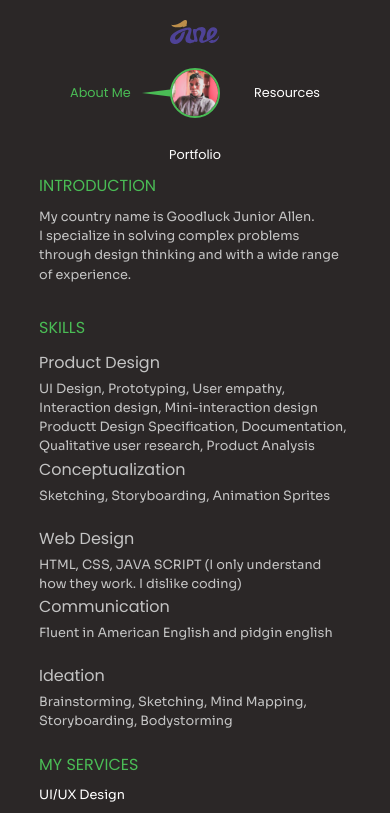
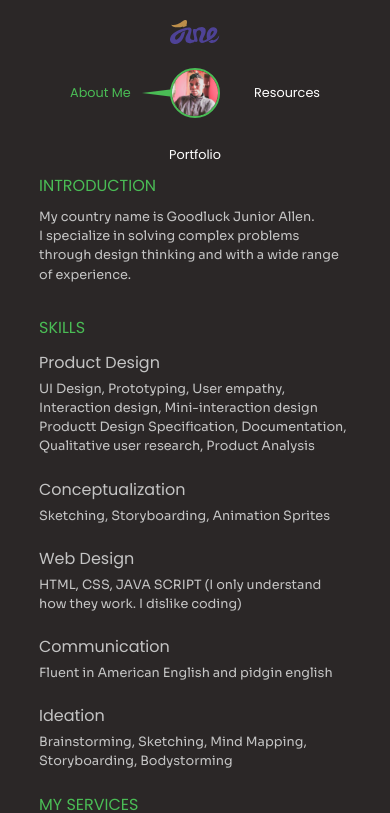
Before and after one commit to Teek-tech/goodluck-portfolio, a React (Create React App) app: page / in a window 390 px wide. Shown: the top 813 px of the page. Built offline with nearby package versions, Linux system fonts and the light colour scheme; a web font is replaced by a local one.

Commit message:
fix about page skills section mobile margin style bug

```diff
--- a/src/components/Container/Container.jsx
+++ b/src/components/Container/Container.jsx
@@ -1,9 +1,9 @@
 import PropTypes from 'prop-types'
 import { StyledWrapper } from './styles';
 
-const Container = ({children, margin}) => {
+const Container = ({children, removeMargin}) => {
     return (
-        <StyledWrapper margin={margin}>
+        <StyledWrapper margin={removeMargin}>
             {children}
         </StyledWrapper>
     );
@@ -17,5 +17,9 @@ Container.propTypes = {
         PropTypes.arrayOf(PropTypes.element),
         PropTypes.element.isRequired
     ]),
-    // margin: PropTypes.bool.isRequired
+    removeMargin: PropTypes.bool.isRequired
 }
+
+Container.defaultProps = {
+    removeMargin: false
+}
--- a/src/pages/About/styles.js
+++ b/src/pages/About/styles.js
@@ -57,9 +57,17 @@ export const StyledSkills = styled.div`
         margin-top: 20px;
     }
 
+    > div:nth-child(2), > div:nth-child(3) {
+        margin-top: 20px;
+    }
+
     @media(min-width: 1200px){
         display: grid;
         grid-template-columns: repeat(3, 1fr);
+
+        > div:nth-child(2), > div:nth-child(3) {
+        margin-top: 0;
+    }
     }
 `
 
--- a/src/pages/Portfolio/Portfolio.jsx
+++ b/src/pages/Portfolio/Portfolio.jsx
@@ -23,7 +23,7 @@ const Portfolio = () => {
     return (
         <AnimatedPage>
             <StyledWrapper>
-                <Container margin={true}>
+                <Container removeMargin={true}>
                     <Tabs selectedTab={activeTab} onChange={handleChange}>
                         <Tab key={1} color="#DE0F0F" label={<IconOne/>} value={1}/>
                         <Tab key={2} color="#DE0F0F" label={<IconTwo/>} value={2}/>
```
